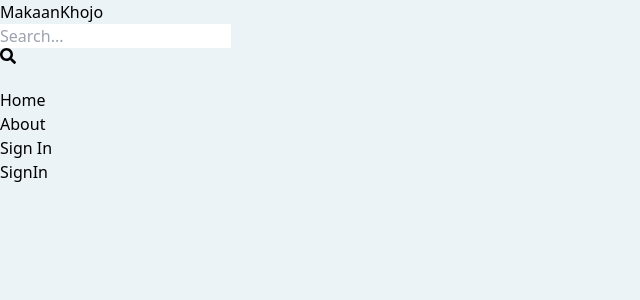
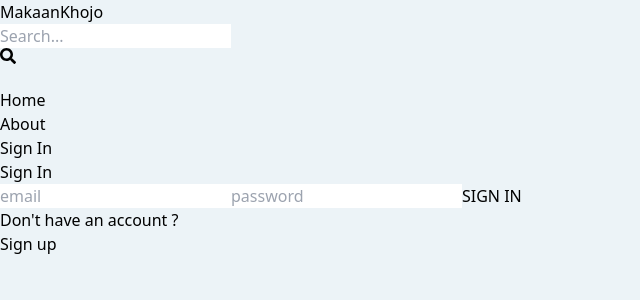
Before and after one commit to Anantpandey07/makaanKhojo, a React (Vite) app in the folder client/: page /sign-in in a window 1280 px wide. Shown: the top 300 px of the page, without its empty margins (0-640 px from the left). Built offline with nearby package versions, Linux system fonts and the light colour scheme.

Commit message:
complete sign-in page

```diff
--- a/client/src/pages/Sign-In.jsx
+++ b/client/src/pages/Sign-In.jsx
@@ -1,7 +1,67 @@
-import React from 'react'
+import React, { useState } from 'react'
+import { Link, useNavigate } from 'react-router-dom'
 
 export default function SignIn() {
+  const [formData, setFormData] = useState({});
+  const [error, setError] = useState(null);
+  const[loading, setLoading] = useState(false);
+  const navigate = useNavigate();
+
+  const handleChange = (eve) =>{
+    setFormData({
+      ...formData,
+      [eve.target.id] : eve.target.value
+    });
+  };
+
+  const handleSubmit = async(eve) =>{
+    eve.preventDefault();  // to avoid loading on submit
+    try {
+    setLoading(true);
+    const res = await fetch('/api/auth/signin',
+      {
+        method: 'POST',
+        headers: {
+          'Content-Type': 'application/JSON',
+        },
+        body: JSON.stringify(formData),
+      }
+    );
+    const data = await res.json();
+    console.log(data);
+
+    if(data.success == false){
+      setLoading(false);
+      setError(data.message);
+      return;
+    }
+    setLoading(false);
+    setError(null);
+    navigate('/');
+
+    } catch (error) {
+      setLoading(false);
+      setError(error.message);
+    }
+  }
+
+  //console.log(formData);
+
   return (
-    <div>SignIn</div>
+    <div className='p-3 max-w-lg mx-auto'>
+      <h1 className='text-3xl text-center my-4 font-semibold'>Sign In</h1>
+      <form className='flex flex-col gap-4' onSubmit = {handleSubmit} >
+        <input type='email' placeholder='email' className='border p-3 rounded-lg' id='email' onChange={handleChange}></input>
+        <input type='password' placeholder='password' className='border p-3 rounded-lg' id='password' onChange={handleChange}></input>
+        <button disabled = {loading} className='bg-slate-800 text-white p-3 rounded-lg my-2 hover:opacity-95 disabled:opacity-80'>{loading ? 'Loading...' : 'SIGN IN'}</button>
+      </form>
+      <div className='flex gap-2 mt-6'>
+        <p>Don't have an account ?</p>
+        <Link to = {"/sign-up"}>
+          <span className='text-blue-700'>Sign up</span>
+        </Link>
+      </div>
+      {error && <p className='text-red-600'>{error}</p>}
+    </div>
   )
 }
--- a/client/src/pages/SignUp.jsx
+++ b/client/src/pages/SignUp.jsx
@@ -59,10 +59,10 @@
       <div className='flex gap-2 mt-6'>
         <p>Have an account? </p>
         <Link to = {"/sign-in"}>
-          <span className='text-blue-800'>Sign in</span>
+          <span className='text-blue-700'>Sign in</span>
         </Link>
       </div>
-      {error && <p className='text-red-800'>{error}</p>}
+      {error && <p className='text-red-600'>{error}</p>}
     </div>
   )
 }
```
